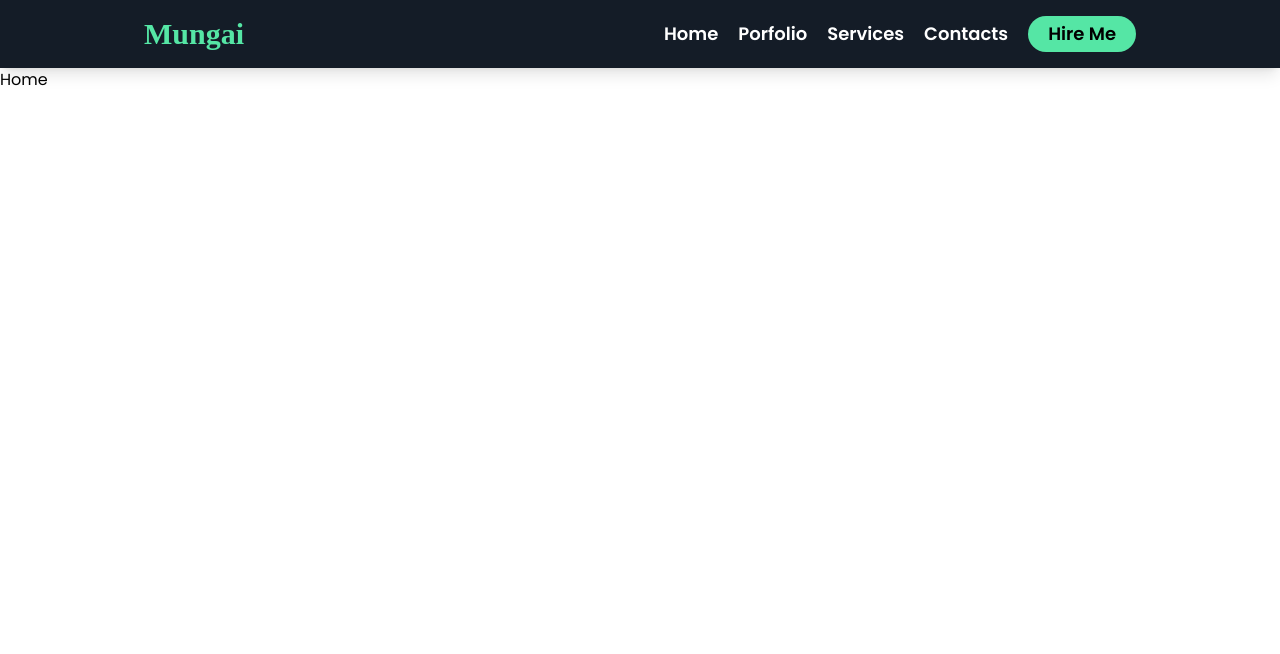
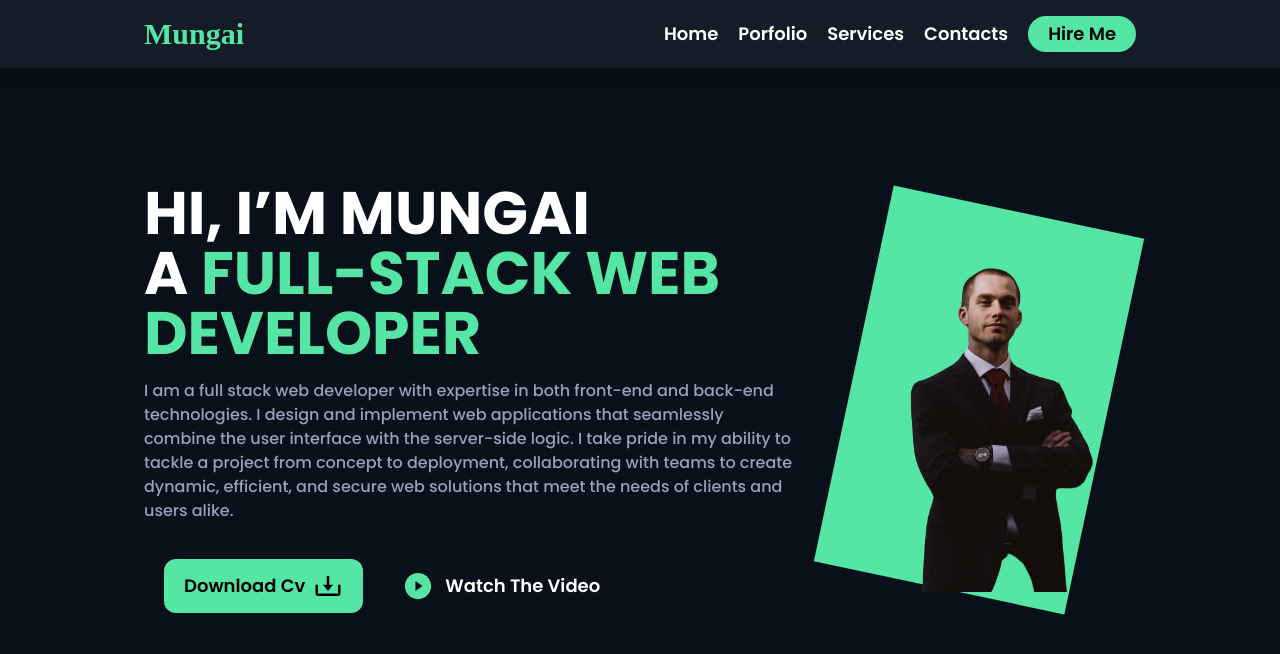
Before and after one commit to Mungai47/one, a React (Vite) app: page / in a window 1280 px wide. Shown: the top 654 px of the page. Built offline with nearby package versions, Linux system fonts and the light colour scheme; a web font is replaced by a local one.

Commit message:
Created the Hero component

```diff
--- a/src/components/Header.jsx
+++ b/src/components/Header.jsx
@@ -7,8 +7,12 @@ function Header() {
 
     const [nav, setNav] =useState(false);
 
+    const closeMenu = () => {
+        setNav(false);
+    }
+
   return (
-    <header className="bg-[#141c27] text-white shadow-lg">
+    <header className="bg-[#141c27] text-white shadow-lg fixed w-full z-10">
         <div className="flex items-center justify-between p-4 w-4/5 mx-auto">
             <div className="text-2xl lg:text-3xl font-bold">
                 <Link to="/" >
@@ -41,19 +45,19 @@ function Header() {
 
             {nav && (
                 <ul className="flex flex-col justify-center items-center absolute top-0 left-0 w-full h-screen font-semibold text-4xl cursor-pointer bg-gradient-to-b from-black to-gray-800">
-                   <Link to="/" >
+                   <Link to="/" onClick={closeMenu}>
                       <li className="hover:underline px-4 py-6">Home</li>
                    </Link>
-                   <Link to="/portfolio" >
+                   <Link to="/portfolio" onClick={closeMenu}>
                       <li className="hover: px-4 py-6">Porfolio</li>
                    </Link>
-                   <Link to="/services" >
+                   <Link to="/services" onClick={closeMenu}>
                       <li className="hover:underline px-4 py-6">Services</li>
                    </Link>
-                   <Link to="/contacts" >
+                   <Link to="/contacts" onClick={closeMenu}>
                       <li className="hover:underline px-4 py-6">Contacts</li>
                    </Link>
-                   <Link to="/contacts" >
+                   <Link to="/contacts" onClick={closeMenu}>
                        <button className="bg-green text-black px-5 py-1 rounded-full hover:opacity-80">Hire Me</button>
                    </Link>
                 </ul>
--- /dev/null
+++ b/src/components/Hero.jsx
@@ -0,0 +1,37 @@
+import { BiDownload } from 'react-icons/bi'
+import { AiFillPlayCircle } from 'react-icons/ai'
+
+function Hero() {
+    return (
+        <div className="bg-[#09101a] text-white h-screen flex items-center">
+            <div className="w-4/5 mx-auto flex items-center gap-10">
+                <div className="lg:w-2/3 lg:p-4">
+                    <h2 className="uppercase py-4 text-4xl md:text-4xl lg:text-6xl font-bold">
+                        Hi, I&rsquo;m Mungai
+                        <br />
+                        A <span className="text-green">full-stack web Developer</span>
+                    </h2>
+                    <p className="text-[#94a3b8] pb-4 font-medium">
+                    I am a full stack web developer with expertise in both front-end and back-end technologies. I design and implement web applications that seamlessly combine the user interface with the server-side logic. I take pride in my ability to tackle a project from concept to deployment, collaborating with teams to create dynamic, efficient, and secure web solutions that meet the needs of clients and users alike.
+                    </p>
+                    <div className='flex items-center gap-6 lg:gap-10 p-5'>
+                        <button className="bg-green text-black px-5 py-3 rounded-xl text-lg font-semibold hover:opacity-80 flex items-center gap-2">
+                            Download Cv
+                            <BiDownload size={30}/>
+                        </button>
+                        <div className="flex items-center gap-3 cursor-pointer">
+                            <AiFillPlayCircle size={30} className="text-green"/>
+                            <p className='text-base md:text-lg font-semibold hover:text-green'>Watch The Video</p>
+                        </div>
+                    </div>
+                </div>
+                <div className='hidden lg:block relative'>
+                    <img src="/public/images/image1.png" alt="Profile Image" className="absolute z-10 " />
+                    <div className="w-64 h-96 bg-gray-700 bg-green rotate-12"></div>
+                </div>
+            </div>
+        </div>
+    )
+}
+
+export default Hero
--- a/src/pages/Home.jsx
+++ b/src/pages/Home.jsx
@@ -1,8 +1,11 @@
 import React from 'react'
+import Hero from '../components/Hero'
 
 function Home() {
   return (
-    <div>Home</div>
+    <div>
+      <Hero />
+    </div>
   )
 }
 
```
Also changed, not shown: public/images/image1.png (added).
